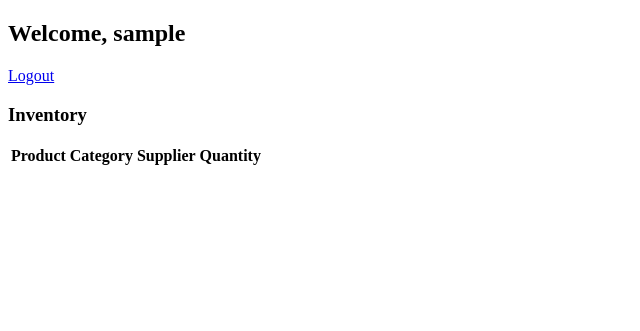
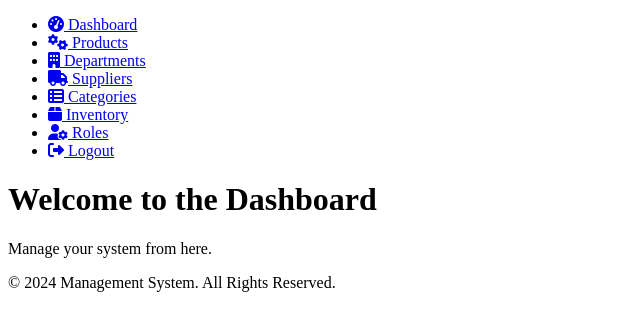
Before and after one commit to NHEL360/management_systems, a PHP site: page /dashboard.php in a window 1280 px wide. Shown: the top 331 px of the page, without its empty margins (0-640 px from the left). Run offline with PHP 8.4, Linux system fonts and the light colour scheme; the visitor is signed in with stand-in values (Sample User, id 1); data that the repository does not hold is empty; some libraries are stand-ins or nearby versions.

Commit message:
Added & Modify Files

```diff
--- a/dashboard.php
+++ b/dashboard.php
@@ -1,45 +1,9 @@
 <?php
-session_start();
-include("db.connection.php");
-
-if (!isset($_SESSION["username"])) {
-    header("Location: login.php");
-    exit();
-}
-
-$query = "SELECT products.name, categories.name AS category, suppliers.name AS supplier, inventory.quantity
-          FROM inventory
-          JOIN products ON inventory.product_id = products.id
-          JOIN categories ON products.category_id = categories.id
-          JOIN suppliers ON products.supplier_id = suppliers.id";
-$result = $conn->query($query);
+include('includes/session.php');
+include('includes/header.php');
 ?>
 
-<!DOCTYPE html>
-<html lang="en">
-<head>
-    <title>Dashboard</title>
-</head>
-<body>
-    <h2>Welcome, <?php echo $_SESSION["username"]; ?></h2>
-    <a href="logout.php">Logout</a>
+<h1>Welcome to the Dashboard</h1>
+<p>Manage your system from here.</p>
 
-    <h3>Inventory</h3>
-    <table>
-        <tr>
-            <th>Product</th>
-            <th>Category</th>
-            <th>Supplier</th>
-            <th>Quantity</th>
-        </tr>
-        <?php while ($row = $result->fetch_assoc()): ?>
-        <tr>
-            <td><?php echo $row["name"]; ?></td>
-            <td><?php echo $row["category"]; ?></td>
-            <td><?php echo $row["supplier"]; ?></td>
-            <td><?php echo $row["quantity"]; ?></td>
-        </tr>
-        <?php endwhile; ?>
-    </table>
-</body>
-</html>
+<?php include('includes/footer.php'); ?>
--- /dev/null
+++ b/footer.php
@@ -0,0 +1,7 @@
+</main>
+    <footer>
+        <p>&copy; 2024 Management System. All Rights Reserved.</p>
+    </footer>
+    <script src="assets/js/script.js"></script>
+</body>
+</html>
--- /dev/null
+++ b/header.php
@@ -0,0 +1,25 @@
+<!DOCTYPE html>
+<html lang="en">
+<head>
+    <meta charset="UTF-8">
+    <meta name="viewport" content="width=device-width, initial-scale=1.0">
+    <title>Management System</title>
+    <link rel="stylesheet" href="assets/css/style.css">
+    <script src="https://kit.fontawesome.com/a076d05399.js"></script>
+</head>
+<body>
+    <header>
+        <nav>
+            <ul>
+                <li><a href="dashboard.php"><i class="fas fa-tachometer-alt"></i> Dashboard</a></li>
+                <li><a href="products.php"><i class="fas fa-cogs"></i> Products</a></li>
+                <li><a href="departments.php"><i class="fas fa-building"></i> Departments</a></li>
+                <li><a href="suppliers.php"><i class="fas fa-truck"></i> Suppliers</a></li>
+                <li><a href="categories.php"><i class="fas fa-th-list"></i> Categories</a></li>
+                <li><a href="inventory.php"><i class="fas fa-box"></i> Inventory</a></li>
+                <li><a href="roles.php"><i class="fas fa-user-cog"></i> Roles</a></li>
+                <li><a href="logout.php"><i class="fas fa-sign-out-alt"></i> Logout</a></li>
+            </ul>
+        </nav>
+    </header>
+    <main>
--- a/logout.php
+++ b/logout.php
@@ -1,6 +1,7 @@
 <?php
 session_start();
+session_unset();
 session_destroy();
 header("Location: login.php");
-exit();
+exit;
 ?>
--- /dev/null
+++ b/session.php
@@ -0,0 +1,7 @@
+<?php
+session_start();
+if (!isset($_SESSION['user_id'])) {
+    header("Location: login.php");
+    exit;
+}
+?>
```
Also changed, not shown: index.php (+2 -40 lines), register.php (+21 -30 lines), addproductmodal.php (renamed from productmodal.php), department.php (added), editproductmodal.php (added).
